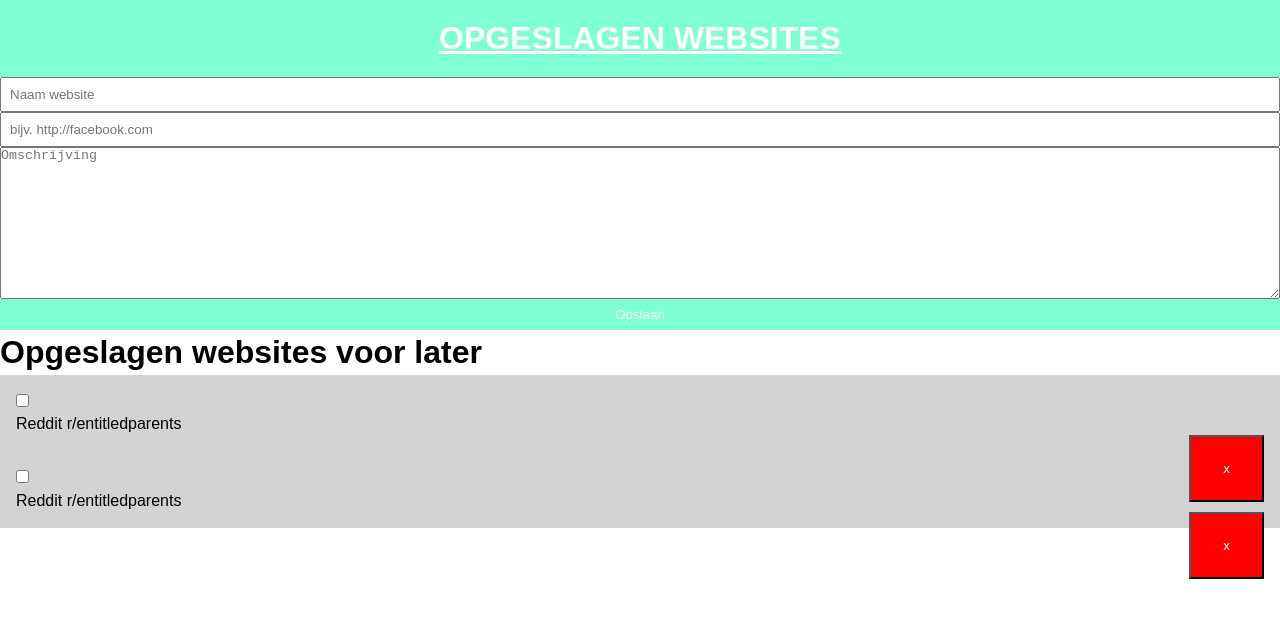
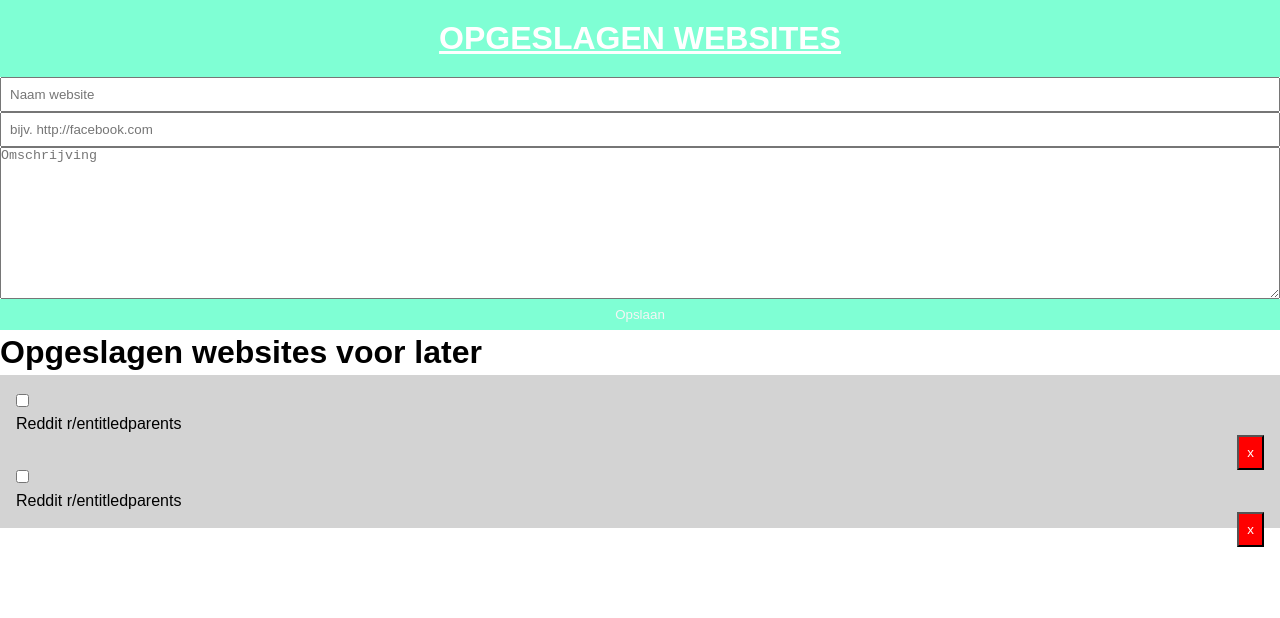
Before and after one commit to FaabsD/save-for-later-vue-fro, a Vue app: page / in a window 1280 px wide. Shown: the top 618 px of the page. Built offline with nearby package versions, Linux system fonts and the light colour scheme.

Commit message:
wat stijl aanpassing

```diff
--- a/src/components/saveItem.vue
+++ b/src/components/saveItem.vue
@@ -30,7 +30,7 @@ export default {
     .del {
         background-color: #ff0000;
         color: #ffffff;
-        padding: 1.5rem 2rem;
+        padding: .5rem;
         cursor: pointer;
         float: right;
     }
```
